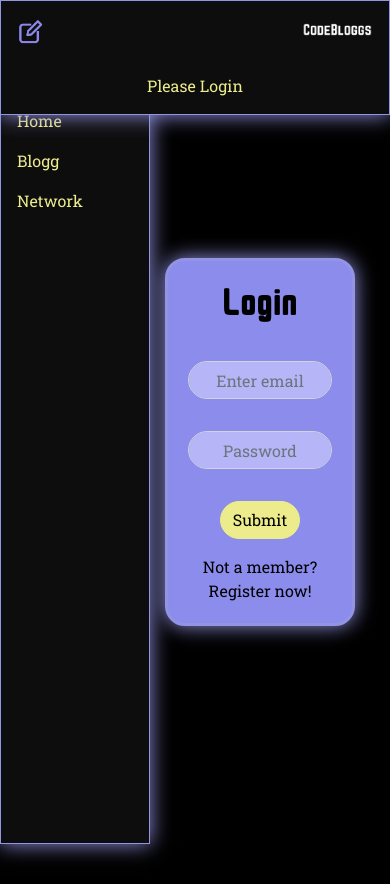
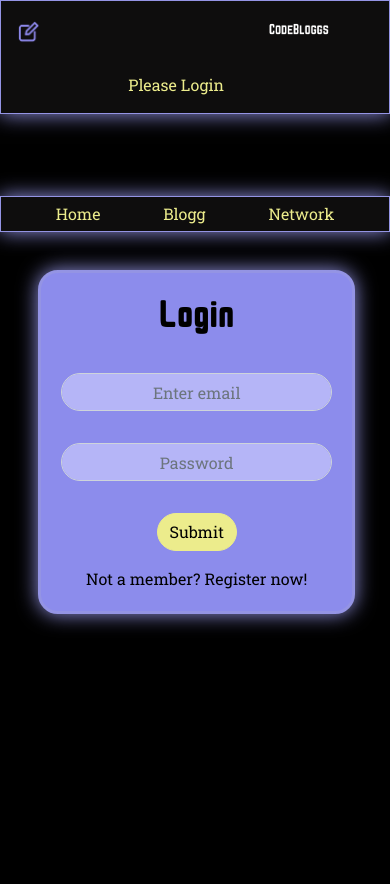
Before and after one commit to Baltruck/Fullstack_Codebloggs, a React (Create React App) app in the folder mern/client/: page /login in a window 390 px wide. Built offline with nearby package versions, Linux system fonts and the light colour scheme; a web font is replaced by a local one.

Commit message:
Phone view main ok

```diff
--- a/mern/client/src/App.css
+++ b/mern/client/src/App.css
@@ -4,6 +4,21 @@
   }
 
 .main-content {
-    margin-left: 150px !important;
+    margin-left: 6% !important;
     padding-top: 0px;
   }
+
+  html {
+    box-sizing: border-box!important;
+  }
+
+  *, *:before, *:after {
+    box-sizing: inherit!important;
+  }
+
+  body {
+    margin: 0;
+    padding: 0;
+    overflow-x: hidden!important; /* Empêche le défilement horizontal */
+    max-width: 100%!important; /* Force le contenu à ne pas dépasser 100% de la largeur de l'écran */
+  }
--- a/mern/client/src/components/customStyle.css
+++ b/mern/client/src/components/customStyle.css
@@ -299,6 +299,16 @@
   margin-bottom: 7%;
 }
 
+@media (max-width: 767px) {
+  .initials-container {
+    /* margin-left: 0%; */
+    width: 100px;
+    height: 100px;
+    font-size: 40px;
+    margin-top: 45%;
+  }
+}
+
 .small-initials-container {
   width: 150px;
   height: 150px;
--- a/mern/client/src/components/mainComponent.css
+++ b/mern/client/src/components/mainComponent.css
@@ -11,7 +11,7 @@
   .status-card,
   .info-card {
     /* background-color: #f0f0f0; */
-    padding: 10px;
+    /* padding: 10px; */
     border-radius: 20px;
     margin-bottom: 30px;
   }
@@ -42,3 +42,26 @@
   background-color: #8C8CEC;
   border-radius: 20px;
 }
+
+ /* Écrans smartphones */
+@media (max-width: 767px) {
+  .main-container {
+    display: flex;
+    flex-direction: column;
+    align-items: center;
+  }
+
+.left-column,
+.right-column {
+  padding: 0;
+}
+
+}
+
+/* Écrans tablettes */
+@media (min-width: 768px) and (max-width: 991px) {
+  .main-container {
+    flex-direction: row;
+    justify-content: space-evenly;
+  }
+}
--- a/mern/client/src/components/navbarStyles.css
+++ b/mern/client/src/components/navbarStyles.css
@@ -7,7 +7,7 @@
     }
 
     .navbar-custom .nav-item {
-      margin-left: 1rem;
+      /* margin-left: 1rem; */
     }
   }
 }
@@ -16,6 +16,18 @@
   .navbar-custom .navbar-collapse {
     background-color: inherit;
     text-align: center;
+    padding: 0;
+  }
+
+  .nav-items-container {
+    margin-right: 0;
+    width: 100%;
+  }
+
+  .nav-buttons-container {
+    margin-left: 0;
+    margin-right: 0;
+    width: 100%;
   }
 
   .navbar-custom .navbar-nav .nav-item {
@@ -33,6 +45,10 @@
   .navbar-custom .nav-item {
     display: block;
     margin: 0;
+  }
+
+  .text-image {
+    width: 80px; /* ou une autre taille appropriée */
   }
 
   /* .navbar-custom .nav-item a {
@@ -70,6 +86,7 @@
     display: flex;
     flex-direction: column;
     align-items: center;
+    width: 88%;
   }
 
   .theme-toggle-button {
@@ -87,6 +104,7 @@
   left: 0;
   right: 0;
   z-index: 1030;
+  width: 100%;
 }
 
 .dropdown-menu {
@@ -105,6 +123,7 @@
 .logo-container {
     display: flex;
     align-items: center;
+    width: 88%;
   }
 
   .text-image {
@@ -147,7 +166,7 @@
 
   @media (min-width: 992px) {
     .navbar-custom .navbar-nav {
-      margin-right: 1rem;
+      /* margin-right: 1rem; */
     }
     .navbar-custom .user-info-container {
       margin-left: auto;
@@ -155,7 +174,7 @@
     }
 
     .navbar-custom .theme-toggle-button {
-      margin-left: 1rem;
+      /* margin-left: 1rem; */
     }
   }
 
@@ -182,7 +201,7 @@
   .navbar-custom .mx-auto {
     display: flex;
     justify-content: space-between;
-    width: 100%;
+    width: 88%;
   }
 
   .navbar-custom .user-info-container {
--- a/mern/client/src/components/sideBar.css
+++ b/mern/client/src/components/sideBar.css
@@ -3,12 +3,12 @@
     top: 56px;
     left: 0;
     height: calc(100%);
-    width: 150px;
+    /* width: 100%; */
     background-color: #f8f9fa;
     padding-top: 0;
     z-index: 1000;
     overflow-y: auto;
-    margin-top: -56px;
+    /* margin-top: -56px; */
   }
 
 
@@ -42,3 +42,35 @@
     font-weight: bolder !important;
 
   }
+
+
+
+/* Écrans smartphones */
+@media (max-width: 767px) {
+  .sidebar {
+    position: fixed;
+    top: 20%;
+    left: 0;
+    height: auto;
+    width: 100%;
+    display: flex;
+    justify-content: center;
+    align-items: center;
+    padding: 5px 0;
+    margin-top: 7%;
+  }
+
+  .sidebar-menu {
+    display: flex;
+    justify-content: space-around;
+    width: 88%;
+  }
+
+  .sidebar-item {
+    padding: 0;
+  }
+
+  .sidebar-item:first-child {
+    margin-top: 0;
+  }
+}
```
Also changed, not shown: mern/client/src/components/theme.css (line endings or trailing spaces).
